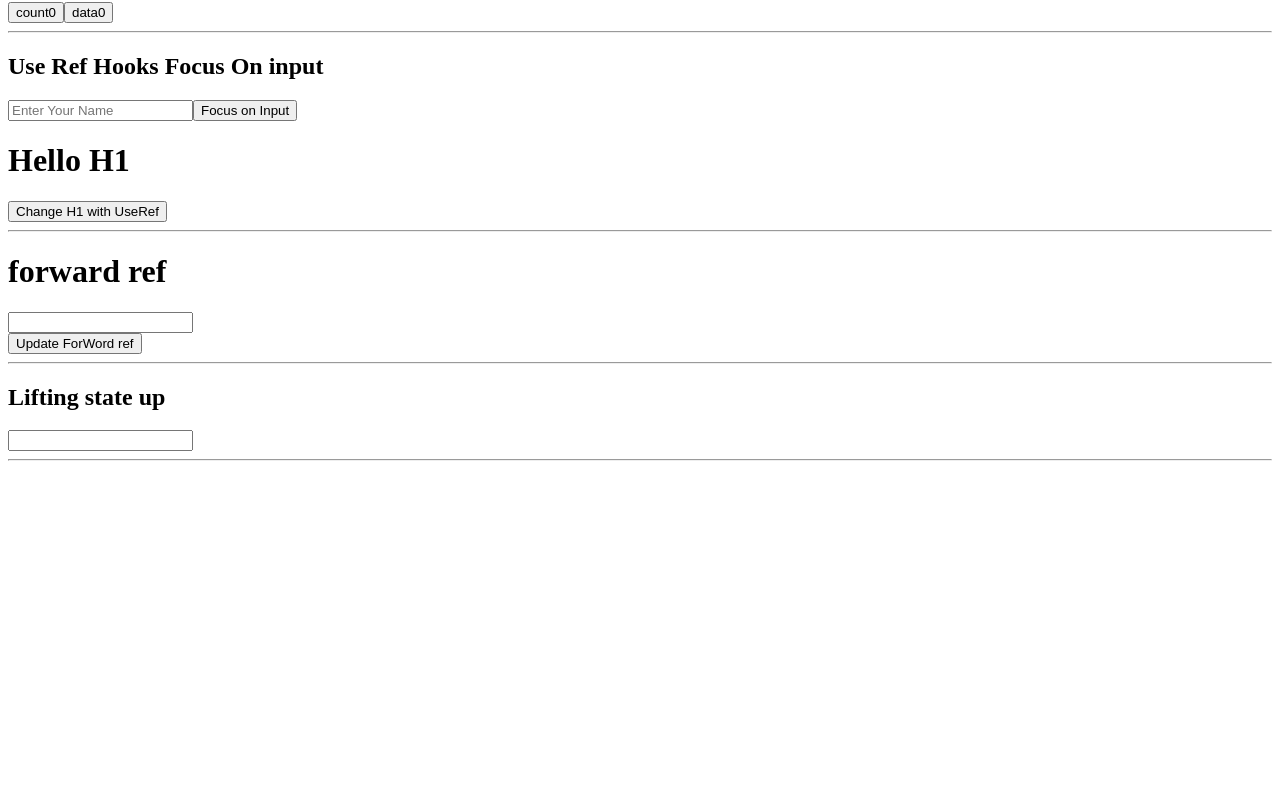
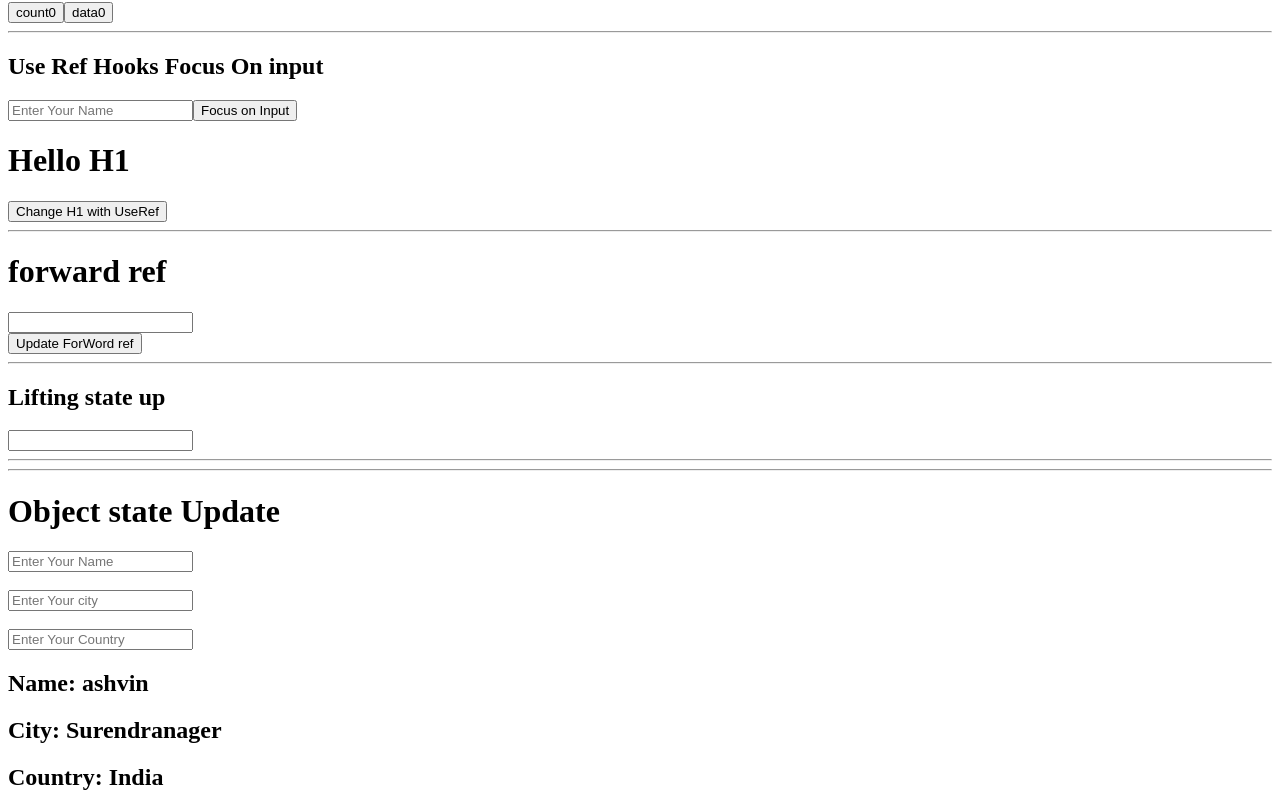
Before and after one commit to Ashvinkanzariya03/React_js_Code, a React (Vite) app in the folder React-blog/: page / in a window 1280 px wide. Shown: the part 2215-3026 px from the top of the page. Before the commit the page ends 2684 px from the top, so only its background shows below. Built offline with nearby package versions, Linux system fonts and the light colour scheme.

Commit message:
Object State Update

```diff
--- a/React-blog/src/App.jsx
+++ b/React-blog/src/App.jsx
@@ -12,6 +12,7 @@ import UseEffectComponents from "./UseEffectComponents";
 import UseRefHooks from "./UseRefHooks";
 import ForwordRef from "./ForwordRef";
 import LiftingState from "./LiftingState";
+import ObjectStateUpdate from "./ObjectStateUpdate";
 
 function App() {
   const [display, setDisplay] = useState(true);
@@ -73,6 +74,8 @@ function App() {
       <hr/>
       <h2>Lifting state up</h2>
       <LiftingState/>
+      <hr />
+      <ObjectStateUpdate/>
     </>
   );
 }
--- /dev/null
+++ b/React-blog/src/ObjectStateUpdate.jsx
@@ -0,0 +1,59 @@
+import React, { useState } from "react";
+
+function ObjectStateUpdate() {
+  const [data, setData] = useState({
+    name: "ashvin",
+    address: {
+      city: "Surendranager",
+      country: "India",
+    },
+  });
+  const updateObj = (val) => {
+    console.log((data.name = val));
+    data.name = val;
+    setData({ ...data });
+  };
+  const updatecity = (val) => {
+    data.address.city = val;
+    setData({ ...data });
+  };
+  const updateCountry = (val) => {
+    data.address.country = val;
+    setData({ ...data });
+  };
+  return (
+    <div>
+      <h1>Object state Update</h1>
+      <input
+        type="text"
+        name=""
+        id=""
+        onChange={(event) => updateObj(event.target.value)}
+        placeholder="Enter Your Name"
+      />
+      <br />
+      <br />
+      <input
+        type="text"
+        name=""
+        id=""
+        onChange={(event) => updatecity(event.target.value)}
+        placeholder="Enter Your city"
+      />
+      <br />
+      <br />
+      <input
+        type="text"
+        name=""
+        id=""
+        onChange={(event) => updateCountry(event.target.value)}
+        placeholder="Enter Your Country"
+      />
+      <h2>Name: {data.name}</h2>
+      <h2>City: {data.address.city}</h2>
+      <h2>Country: {data.address.country}</h2>
+    </div>
+  );
+}
+
+export default ObjectStateUpdate;
```
